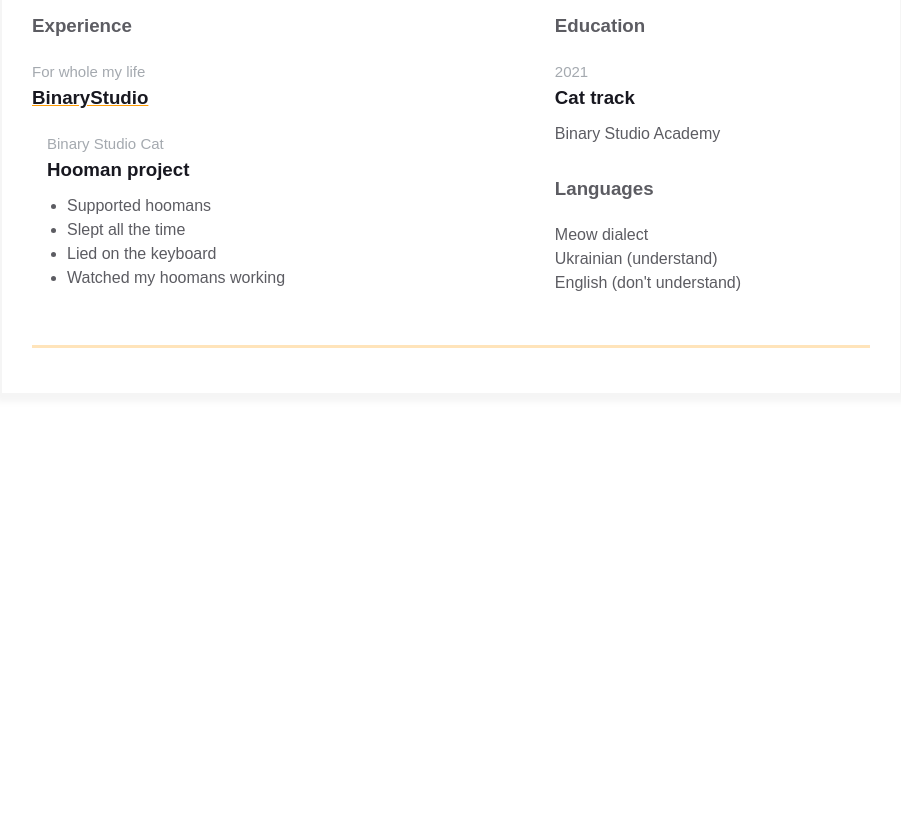
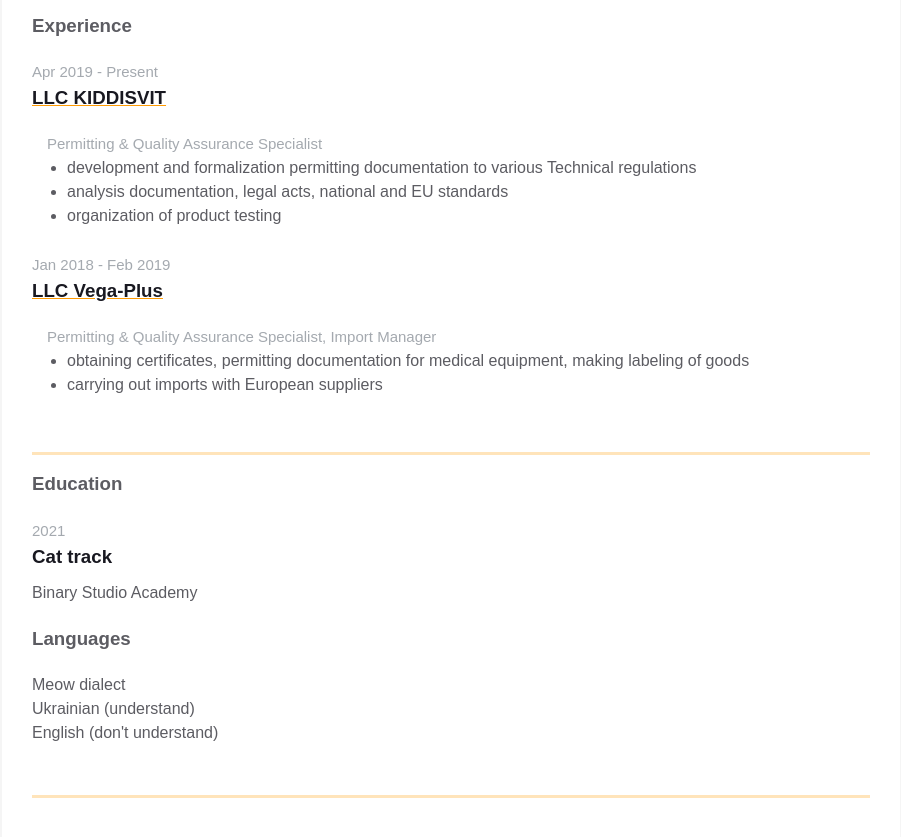
Before and after one commit to akymenko-m/homepage, a plain HTML site: page index.html in a window 1280 px wide. Shown: the part 863-1700 px from the top of the page, without its empty margins (189-1090 px from the left). Before the commit the page ends 1307 px from the top, so only its background shows below. Drawn offline with Linux system fonts and the light colour scheme.

Commit message:
add personal experience information

```diff
--- a/index.html
+++ b/index.html
@@ -173,30 +173,53 @@
 
             <div class="container">
                 <div class="resume__block">
-                    <div class="main-info fh">
-
+                    <!-- <div class="main-info fh"> -->
                     <div class="experiences">
                         <h3 class="experiences__header">Experience</h3>
+
                         <div class="experiences__company">
                             <div class="experiences__company-header">
-                                    <span class="experiences__company-header-durability">For whole my life</span>
-                                    <h3 class="experiences__company-header-name">BinaryStudio</h3>
+                                <span class="experiences__company-header-durability">Apr 2019 - Present</span>
+                                <h3 class="experiences__company-header-name">LLC KIDDISVIT</h3>
                             </div>
 
                             <div class="experiences__company-project">
-                                    <span class="experiences__company-project-role">Binary Studio Cat</span>
-                                    <h3 class="experiences__company-project-name">Hooman project</h3>
+                                <span class="experiences__company-project-role">Permitting & Quality Assurance
+                                    Specialist</span>
+                                <!-- <h3 class="experiences__company-project-name">Hooman project</h3> -->
                                 <ul class="experiences__company-project-responsibilities">
-                                        <li>Supported hoomans</li>
-                                        <li>Slept all the time</li>
-                                        <li>Lied on the keyboard</li>
-                                        <li>Watched my hoomans working</li>
+                                    <li>development and formalization permitting
+                                        documentation to various Technical regulations</li>
+                                    <li>analysis documentation, legal acts, national and EU standards</li>
+                                    <li>organization of product testing</li>
+                                </ul>
+                            </div>
+                        </div>
+
+                        <div class="experiences__company">
+                            <div class="experiences__company-header">
+                                <span class="experiences__company-header-durability">Jan 2018 - Feb 2019</span>
+                                <h3 class="experiences__company-header-name">LLC Vega-Plus</h3>
+                            </div>
+
+                            <div class="experiences__company-project">
+                                <span class="experiences__company-project-role">Permitting & Quality Assurance
+                                    Specialist, Import Manager</span>
+                                <!-- <h3 class="experiences__company-project-name">Hooman project</h3> -->
+                                <ul class="experiences__company-project-responsibilities">
+                                    <li>obtaining certificates, permitting documentation for medical equipment,
+                                        making labeling of goods</li>
+                                    <li>carrying out imports with European suppliers</li>
                                 </ul>
                             </div>
                         </div>
                     </div>
+                    <!-- </div> -->
+                </div>
+            </div>
 
-
+            <div class="container">
+                <div class="resume__block">
                     <div class="additional-info fv">
                         <div class="additional-info__education">
                             <h3 class="additional-info__education-header">Education</h3>
@@ -224,7 +247,6 @@
             </div>
         </div>
         </div>
-        </div>
     </main>
 </body>
 
```
Lines whose indentation alone changed are shown as unchanged.
